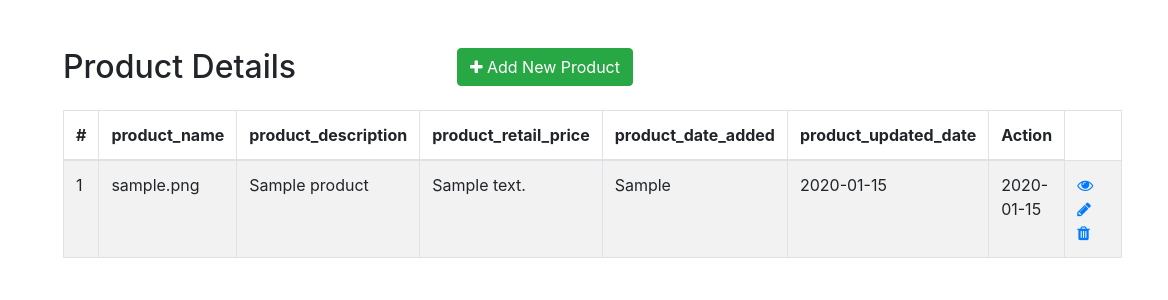
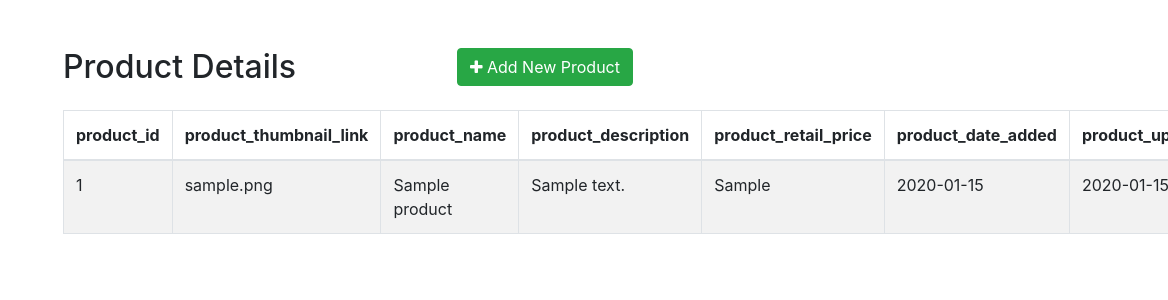
Before and after one commit to JairoTinga/it28-jairo-2, a PHP site: page / in a window 1640 px wide; the page is wider, and only the part inside the window is pictured. Shown: the top 300 px of that part, without its empty margins (472-1640 px from the left). Run offline with PHP 8.4, Linux system fonts and the light colour scheme; tables that the repository leaves empty hold one stand-in row (values such as "Sample post"); data that the repository does not hold is empty.

Commit message:
index and read changes

```diff
--- a/index.php
+++ b/index.php
@@ -43,7 +43,8 @@
                             echo '<table class="table table-bordered table-striped">';
                                 echo "<thead>";
                                     echo "<tr>";
-                                        echo "<th>#</th>";
+                                        echo "<th>product_id</th>";
+                                        echo "<th>product_thumbnail_link</th>";
                                         echo "<th>product_name</th>";
                                         echo "<th>product_description</th>";
                                         echo "<th>product_retail_price</th>";
@@ -63,9 +64,9 @@
                                         echo "<td>" . $row['product_date_added'] . "</td>";
                                         echo "<td>" . $row['product_updated_date'] . "</td>";
                                         echo "<td>";
-                                            echo '<a href="read.php?id='. $row['id'] .'" class="mr-3" title="View Record" data-toggle="tooltip"><span class="fa fa-eye"></span></a>';
-                                            echo '<a href="update.php?id='. $row['id'] .'" class="mr-3" title="Update Record" data-toggle="tooltip"><span class="fa fa-pencil"></span></a>';
-                                            echo '<a href="delete.php?id='. $row['id'] .'" title="Delete Record" data-toggle="tooltip"><span class="fa fa-trash"></span></a>';
+                                        echo '<a href="read.php?id='. $row['product_id'] .'" class="mr-3" title="View Record" data-toggle="tooltip"><span class="fa fa-eye"></span></a>';
+                                        echo '<a href="update.php?id='. $row['product_id'] .'" class="mr-3" title="Update Record" data-toggle="tooltip"><span class="fa fa-pencil"></span></a>';
+                                        echo '<a href="delete.php?id='. $row['product_id'] .'" title="Delete Record" data-toggle="tooltip"><span class="fa fa-trash"></span></a>';
                                         echo "</td>";
                                     echo "</tr>";
                                 }
```
Also changed, not shown: create.php (+23 -25 lines).
